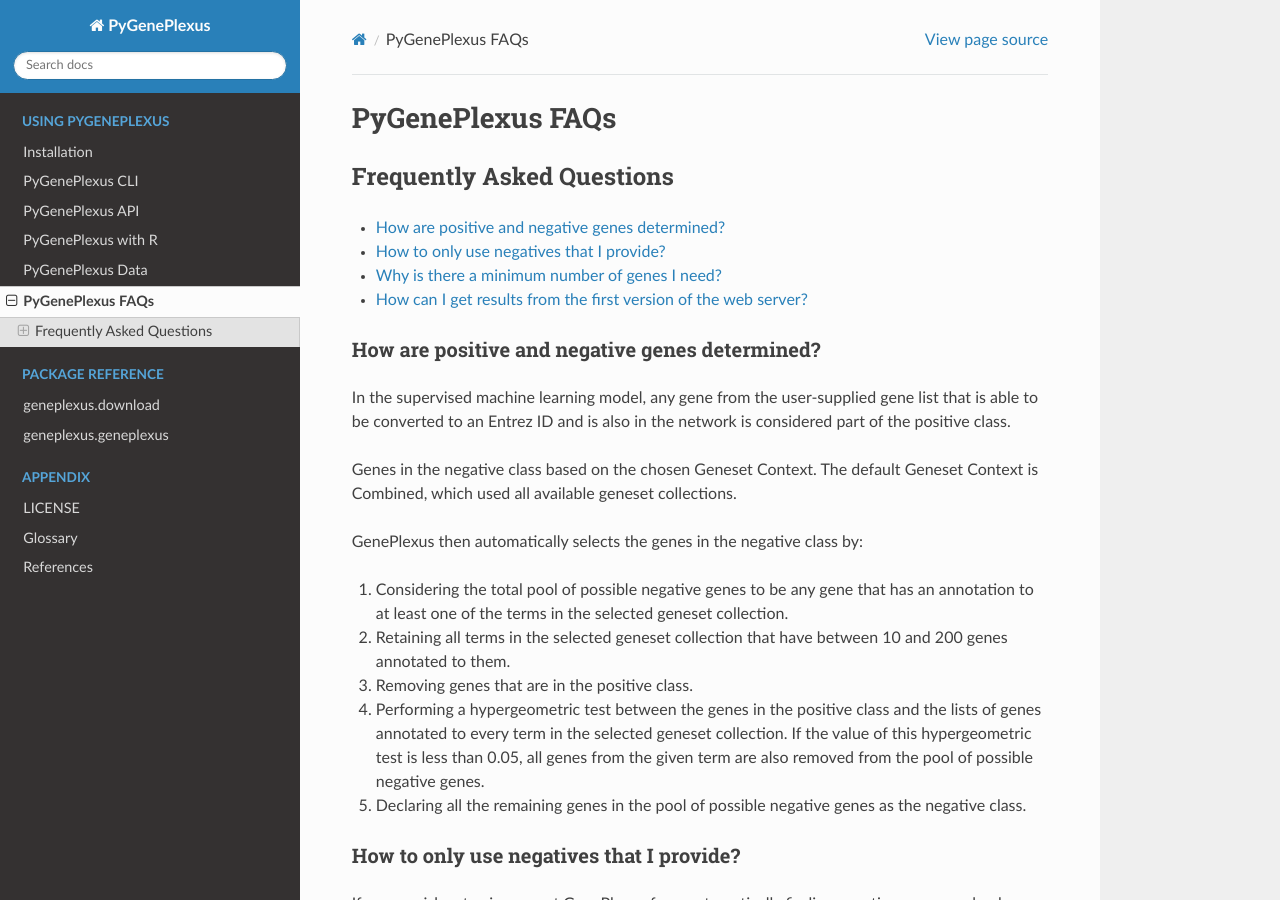
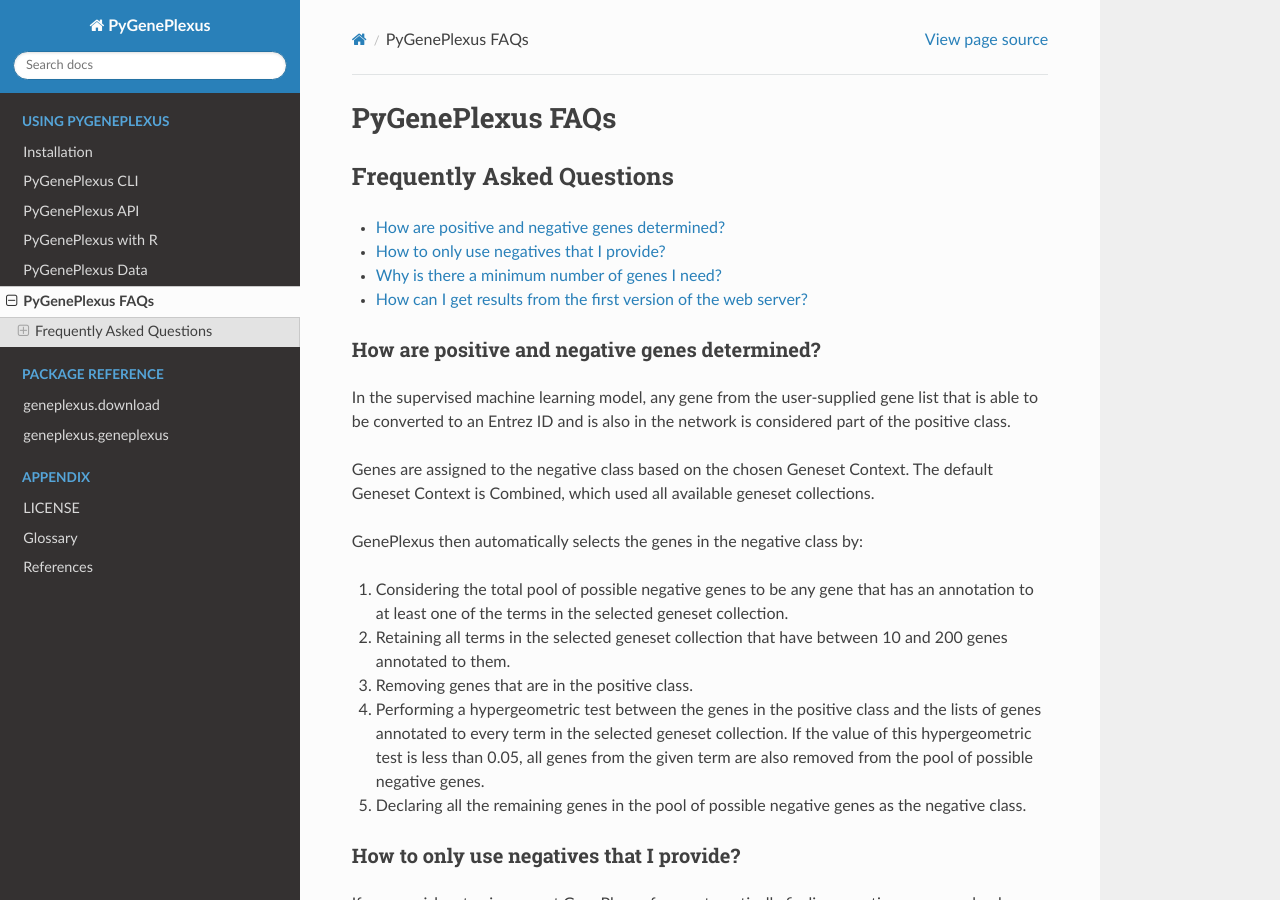
Before and after one commit to krishnanlab/PyGenePlexus, a Sphinx documentation site: the page built from docs/source/notes/faqs.rst, in a window 1280 px wide and 900 px high. Built offline with Sphinx 7.4.7 and the Read the Docs theme 3.1.0, drawn with Linux system fonts in a browser that asks for light colours.

Commit message:
Update for small doc change

```diff
--- a/docs/source/notes/faqs.rst
+++ b/docs/source/notes/faqs.rst
@@ -17,7 +17,7 @@ In the supervised machine learning model, any gene from the user-supplied
 gene list that is able to be converted to an Entrez ID and is also in the network is
 considered part of the positive class.
 
-Genes in the negative class based on the chosen Geneset Context. The default Geneset
+Genes are assigned to the negative class based on the chosen Geneset Context. The default Geneset
 Context is Combined, which used all available geneset collections.
 
 GenePlexus then automatically selects the genes in the negative class by:
```
